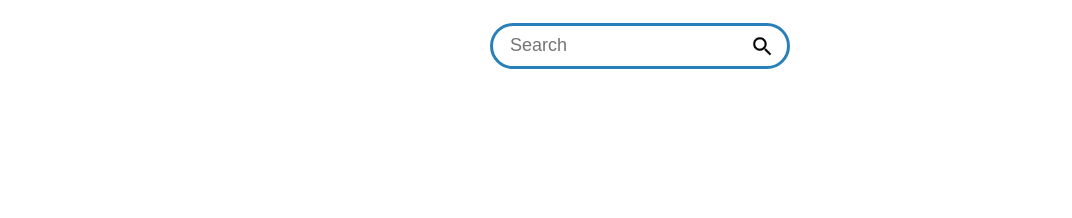
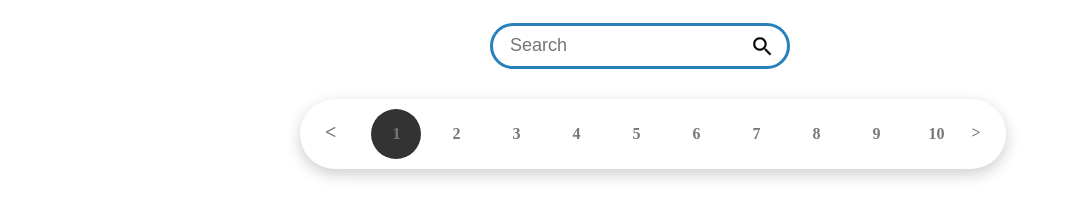
Before and after one commit to capeta0507/UI-Pagination-Bar, a plain HTML site: page index.html in a window 1280 px wide. Shown: the part 40-258 px from the top of the page, without its empty margins (0-1072 px from the left). Drawn offline with nearby package versions, Linux system fonts and the light colour scheme.

Commit message:
pagnation bar

```diff
--- a/index.html
+++ b/index.html
@@ -5,6 +5,8 @@
   <meta name="viewport" content="width=device-width, initial-scale=1.0">
   <title>Image Search</title>
   <link rel="stylesheet" href="style.css">
+  <script
+  src="https://code.jquery.com/jquery-3.5.1.min.js"></script>
 </head>
 <body>
   <h1>Unsplash API photos search</h1>
@@ -22,5 +24,55 @@
       </tr>
     </table>
   </div>
+  <ul class="pagination">
+    <li>
+      <a href="#" class="prev"> < </a>
+    </li>
+    <li class="pageNumber active">
+      <a href="#">1</a>
+    </li>
+    <li class="pageNumber">
+      <a href="#">2</a>
+    </li>
+    <li class="pageNumber">
+      <a href="#">3</a>
+    </li>
+    <li class="pageNumber">
+      <a href="#">4</a>
+    </li>
+    <li class="pageNumber">
+      <a href="#">5</a>
+    </li>
+    <li class="pageNumber">
+      <a href="#">6</a>
+    </li>
+    <li class="pageNumber">
+      <a href="#">7</a>
+    </li>
+    <li class="pageNumber">
+      <a href="#">8</a>
+    </li>
+    <li class="pageNumber">
+      <a href="#">9</a>
+    </li>
+    <li class="pageNumber">
+      <a href="#">10</a>
+    </li>
+    <li>
+      <a href="#" class="next"> > </a>
+    </li>
+  </ul>
+  <script>
+    $(document).ready(function(){
+      $('.next').on('click', function(){
+        $('.pagination').find('.pageNumber.active').next().addClass('active');
+        $('.pagination').find('.pageNumber.active').prev().removeClass('active');
+      })
+      $('.prev').on('click', function(){
+        $('.pagination').find('.pageNumber.active').prev().addClass('active');
+        $('.pagination').find('.pageNumber.active').next().removeClass('active');
+      })
+    })
+  </script>
 </body>
 </html>
--- a/style.css
+++ b/style.css
@@ -36,3 +36,42 @@
     height: auto;
     margin-top: 5px;
 }
+ul{
+    position: absolute;
+    background-color: #fff;
+    display: flex;
+    padding: 10px 20px;
+    border-radius: 50px;
+    left: 50%;
+    margin-left: -340px;
+    margin-top: 30px;
+    box-shadow: 0 5px 15px rgba(0, 0, 0, .2);
+}
+ul li{
+    list-style: none;
+    line-height: 47px;
+    margin: 0 5px;
+}
+ul li.pageNumber{
+    width: 50px;
+    height: 50px;
+    line-height: 50px;
+    text-align: center;
+    border-radius: 50%;
+}
+ul li a{
+    display: block;
+    text-decoration: none;
+    color: #777;
+    font-weight: 600;
+    border-radius: 50%;
+}
+ul li.pageNumber:hover a, ul li.pageNumber.active{
+    background: #333;
+    color: #fff;
+}
+ul li:first-child{
+    margin-right: 30px;
+    font-weight: 700;
+    font-size: 20px;
+}
```
